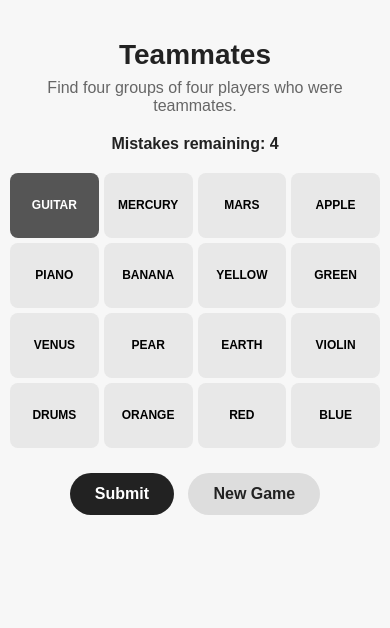
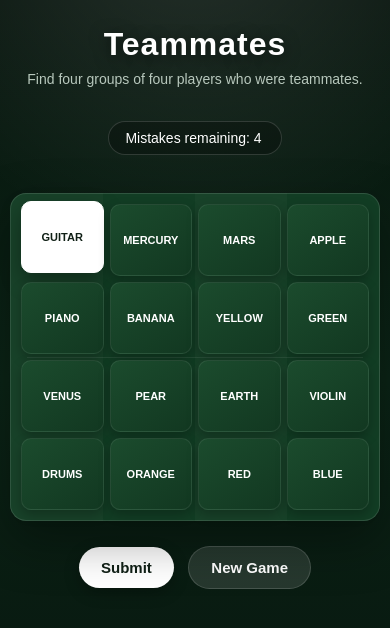
Before and after one commit to joshuaejdelbaum/Teammate-Connections, a plain HTML site: page index.html in a window 390 px wide. Both pictures are taken after a click on the button "GUITAR". Drawn offline with Linux system fonts and the light colour scheme.

Commit message:
Refactor CSS with variables and improved styles

```diff
--- a/style.css
+++ b/style.css
@@ -1 +1,356 @@
-* { box-sizing: border-box; } body { margin: 0; font-family: Arial, sans-serif; background: #f7f7f7; color: #222; } .game-container { max-width: 650px; margin: 0 auto; padding: 30px 15px; text-align: center; } h1 { margin-bottom: 8px; font-size: 36px; } .instructions { margin-top: 0; color: #666; font-size: 16px; } .mistakes { margin: 20px 0; font-weight: bold; } .board { display: grid; grid-template-columns: repeat(4, 1fr); gap: 8px; margin: 20px 0; } .word { min-height: 75px; border: none; border-radius: 8px; background: #e8e8e8; font-weight: bold; font-size: 14px; cursor: pointer; padding: 8px; transition: transform 0.15s, background 0.15s; } .word:hover { transform: scale(1.03); } .word.selected { background: #555; color: white; } .word.correct { background: #b9dfb9; color: #222; } .submit-button, .new-game-button { border: none; border-radius: 25px; padding: 12px 25px; margin: 5px; font-size: 16px; font-weight: bold; cursor: pointer; } .submit-button { background: #222; color: white; } .new-game-button { background: #ddd; color: #222; } .message { min-height: 25px; font-weight: bold; } .group { margin: 10px 0; padding: 12px; border-radius: 8px; font-weight: bold; } .group-title { display: block; margin-bottom: 5px; } .group-words { font-weight: normal; } @media (max-width: 500px) { .game-container { padding: 20px 10px; } h1 { font-size: 28px; } .word { min-height: 65px; font-size: 12px; } .board { gap: 5px; } }
+* {
+    box-sizing: border-box;
+}
+
+:root {
+    --background: #07130d;
+    --background-light: #0d2418;
+    --pitch: #123d24;
+    --pitch-light: #174d2d;
+    --text: #ffffff;
+    --muted: #b8c8bd;
+    --tile: #1b4b2d;
+    --tile-hover: #23633a;
+    --selected: #ffffff;
+    --selected-text: #102016;
+    --solved: #d9f36a;
+    --button: #ffffff;
+    --button-text: #102016;
+}
+
+body {
+    margin: 0;
+    min-height: 100vh;
+
+    background:
+        radial-gradient(
+            circle at 50% -10%,
+            rgba(255, 255, 255, 0.12),
+            transparent 35%
+        ),
+        linear-gradient(
+            180deg,
+            #08150e 0%,
+            #0b2416 45%,
+            #07130d 100%
+        );
+
+    color: var(--text);
+    font-family: Arial, Helvetica, sans-serif;
+}
+
+.game-container {
+    width: min(700px, 100%);
+    margin: 0 auto;
+    padding: 38px 16px 55px;
+    text-align: center;
+}
+
+/* TITLE */
+
+h1 {
+    margin: 0;
+
+    font-size: 46px;
+    font-weight: 900;
+    letter-spacing: 2px;
+
+    text-shadow:
+        0 3px 15px rgba(0, 0, 0, 0.5);
+}
+
+.instructions {
+    margin: 8px 0 24px;
+
+    color: var(--muted);
+    font-size: 16px;
+}
+
+/* MISTAKES */
+
+.mistakes {
+    display: inline-block;
+
+    margin: 10px 0 18px;
+    padding: 8px 16px;
+
+    border: 1px solid rgba(255, 255, 255, 0.15);
+    border-radius: 999px;
+
+    background: rgba(0, 0, 0, 0.25);
+
+    font-size: 14px;
+}
+
+#mistakes {
+    letter-spacing: 3px;
+}
+
+/* BOARD */
+
+.board {
+    position: relative;
+
+    display: grid;
+    grid-template-columns: repeat(4, 1fr);
+
+    gap: 10px;
+
+    margin: 20px 0;
+    padding: 16px;
+
+    border: 1px solid rgba(255, 255, 255, 0.12);
+    border-radius: 16px;
+
+    background:
+        linear-gradient(
+            90deg,
+            rgba(255, 255, 255, 0.025) 50%,
+            transparent 50%
+        ),
+        var(--pitch);
+
+    background-size: 50% 100%, 100% 100%;
+
+    box-shadow:
+        0 20px 50px rgba(0, 0, 0, 0.35);
+}
+
+/* PITCH LINE */
+
+.board::before {
+    content: "";
+
+    position: absolute;
+
+    top: 50%;
+    left: 16px;
+    right: 16px;
+
+    height: 1px;
+
+    background: rgba(255, 255, 255, 0.08);
+
+    pointer-events: none;
+}
+
+/* PLAYER TILES */
+
+.word {
+    position: relative;
+    z-index: 1;
+
+    min-height: 88px;
+
+    border: 1px solid rgba(255, 255, 255, 0.08);
+    border-radius: 10px;
+
+    background: linear-gradient(
+        145deg,
+        var(--tile),
+        #123821
+    );
+
+    color: var(--text);
+
+    font-size: 13px;
+    font-weight: 800;
+
+    padding: 10px;
+
+    cursor: pointer;
+
+    box-shadow:
+        0 5px 12px rgba(0, 0, 0, 0.25);
+
+    transition:
+        transform 0.12s ease,
+        background 0.12s ease,
+        border 0.12s ease,
+        box-shadow 0.12s ease;
+}
+
+.word:hover {
+    background: linear-gradient(
+        145deg,
+        var(--tile-hover),
+        #174b2b
+    );
+
+    transform: translateY(-3px);
+
+    border-color: rgba(255, 255, 255, 0.2);
+
+    box-shadow:
+        0 8px 18px rgba(0, 0, 0, 0.3);
+}
+
+.word:active {
+    transform: scale(0.97);
+}
+
+/* SELECTED */
+
+.word.selected {
+    background: var(--selected);
+
+    color: var(--selected-text);
+
+    border-color: #ffffff;
+
+    transform: translateY(-3px);
+
+    box-shadow:
+        0 8px 20px rgba(0, 0, 0, 0.35);
+}
+
+/* SOLVED */
+
+.word.correct {
+    background: var(--solved);
+
+    color: #17200f;
+
+    border-color: var(--solved);
+
+    cursor: default;
+
+    box-shadow:
+        0 5px 15px rgba(0, 0, 0, 0.2);
+}
+
+/* BUTTONS */
+
+.submit-button,
+.new-game-button {
+    border: 0;
+    border-radius: 999px;
+
+    padding: 13px 28px;
+    margin: 5px;
+
+    font-size: 15px;
+    font-weight: 800;
+
+    cursor: pointer;
+
+    transition:
+        transform 0.12s ease,
+        opacity 0.12s ease;
+}
+
+.submit-button {
+    background: var(--button);
+    color: var(--button-text);
+
+    box-shadow:
+        0 5px 15px rgba(0, 0, 0, 0.25);
+}
+
+.new-game-button {
+    background: rgba(255, 255, 255, 0.12);
+    color: var(--text);
+
+    border: 1px solid rgba(255, 255, 255, 0.15);
+}
+
+.submit-button:hover,
+.new-game-button:hover {
+    transform: translateY(-2px);
+}
+
+.submit-button:disabled {
+    opacity: 0.35;
+    cursor: not-allowed;
+}
+
+/* MESSAGE */
+
+.message {
+    min-height: 25px;
+
+    margin: 18px 0 0;
+
+    font-weight: 800;
+}
+
+/* SOLVED GROUPS */
+
+.group {
+    margin: 10px 0;
+
+    padding: 15px;
+
+    border-radius: 12px;
+
+    background: var(--solved);
+
+    color: #17200f;
+
+    box-shadow:
+        0 6px 18px rgba(0, 0, 0, 0.2);
+
+    animation: groupAppear 0.25s ease;
+}
+
+.group-title {
+    display: block;
+
+    margin-bottom: 5px;
+
+    font-weight: 900;
+    letter-spacing: 0.5px;
+}
+
+.group-words {
+    font-size: 14px;
+}
+
+/* ANIMATION */
+
+@keyframes groupAppear {
+
+    from {
+        opacity: 0;
+        transform: scale(0.96);
+    }
+
+    to {
+        opacity: 1;
+        transform: scale(1);
+    }
+}
+
+/* MOBILE */
+
+@media (max-width: 520px) {
+
+    .game-container {
+        padding: 26px 10px 40px;
+    }
+
+    h1 {
+        font-size: 32px;
+        letter-spacing: 1px;
+    }
+
+    .instructions {
+        font-size: 14px;
+    }
+
+    .board {
+        gap: 6px;
+        padding: 10px;
+    }
+
+    .word {
+        min-height: 72px;
+        font-size: 11px;
+        padding: 5px;
+    }
+
+    .submit-button,
+    .new-game-button {
+        padding: 12px 22px;
+    }
+}
```
